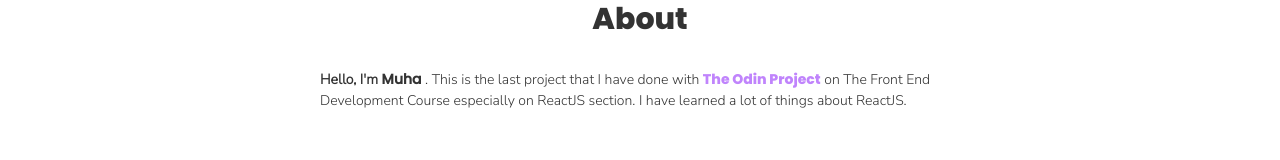
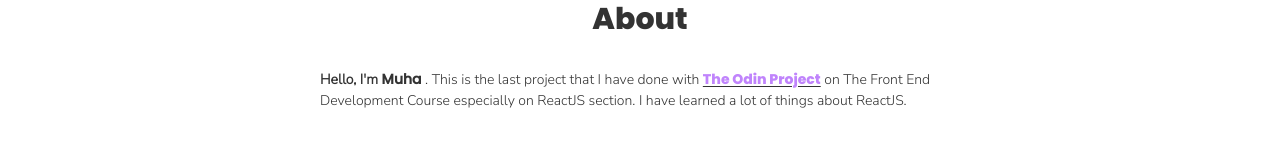
Before and after one commit to nmcev/odin-shopping-cart, a React (Vite) app: page /about in a window 1280 px wide. Shown: the part 159-319 px from the top of the page. Built offline with nearby package versions, Linux system fonts and the light colour scheme.

Commit message:
feat: update text to link

```diff
--- a/src/components/About/About.jsx
+++ b/src/components/About/About.jsx
@@ -14,7 +14,7 @@ const About = () => {
 
                     <p className='text-dark font-Nunito text-14 dark:text-creamy'>
                         <span className='text-md font-bold '>Hello, I&apos;m <span className=' font-regPoppins'>Muha</span> </span>
-                        . This is the last project that I have done with <span className=' text-purple-400 font-poppins'>The Odin Project</span> on The Front End Development Course especially on ReactJS section.
+                        . This is the last project that I have done with <a className=' underline-offset-2 underline' href="https://theodinproject.com"><span className=' text-purple-400 font-poppins'>The Odin Project</span></a> on The Front End Development Course especially on ReactJS section.
                         I have learned a lot of things about ReactJS.
                     </p>
 
```
